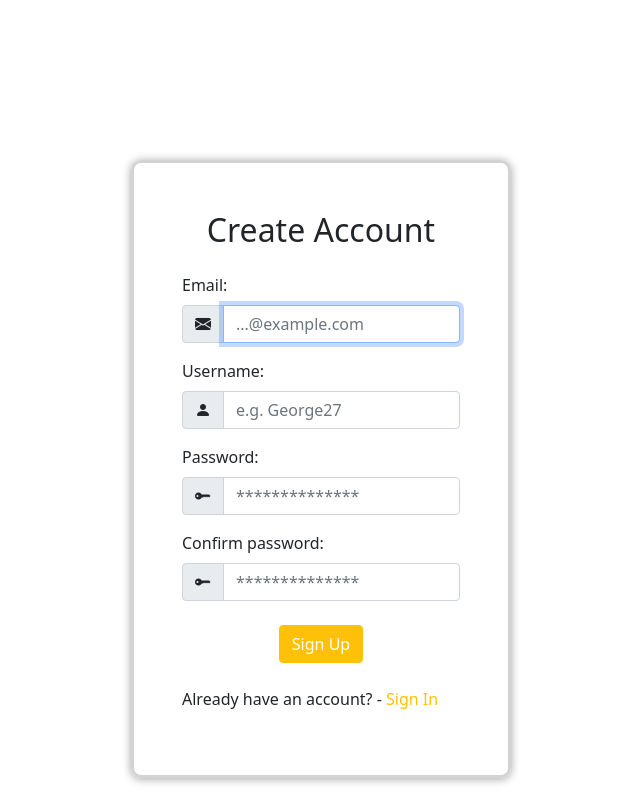
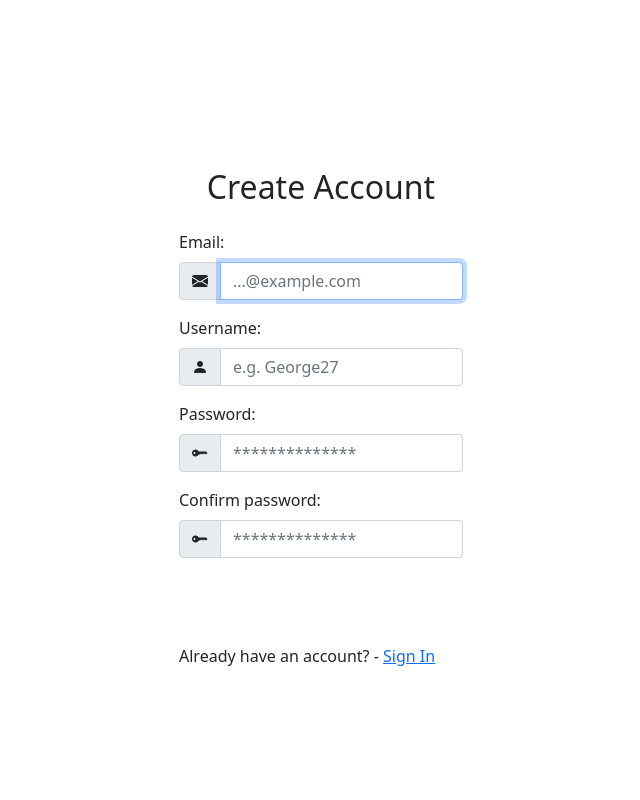
Before and after one commit to a-shiro/NFT-Themed-Marketplace, a Django app: page /accounts/register/ in a window 1280 px wide. Shown: the whole page, without its empty margins (319-959 px from the left). Run offline with Django 4.2, Linux system fonts and the light colour scheme.

Commit message:
Adjusted Register/Login

```diff
--- a/DesertTraders/users/views.py
+++ b/DesertTraders/users/views.py
@@ -7,7 +7,7 @@
 
 
 class UserRegistrationView(generic_views.CreateView):
-    template_name = 'users/register.html'
+    template_name = 'users/user_auth/register.html'
     form_class = CustomUserRegisterForm
     success_url = reverse_lazy('home')
 
@@ -19,7 +19,7 @@
 
 
 class UserLoginView(auth_views.LoginView):
-    template_name = 'users/login.html'
+    template_name = 'users/user_auth/login.html'
     form_class = CustomUserLoginForm
 
     def get_success_url(self):
--- a/DesertTraders/web_generic_features/models.py
+++ b/DesertTraders/web_generic_features/models.py
@@ -92,8 +92,6 @@
 
     username = models.CharField(
         max_length=USERNAME_MAX_LEN,
-        blank=True,
-        null=True,
     )
 
     profile_image = models.ImageField(
--- /dev/null
+++ b/templates/users/base.html
@@ -0,0 +1,33 @@
+{% load static %}
+<!doctype html>
+<html lang="en">
+<head>
+    <meta charset="utf-8">
+    <meta name="viewport" content="width=device-width, initial-scale=1">
+    <title>DesertTraders, an oasis for NFTs</title>
+
+    <link rel="icon" href="{% static 'images/Single-Pyramid-Logo.png' %}"/>
+
+    <link href="https://cdn.jsdelivr.net/npm/bootstrap@5.1.3/dist/css/bootstrap.min.css" rel="stylesheet"
+          integrity="sha384-1BmE4kWBq78iYhFldvKuhfTAU6auU8tT94WrHftjDbrCEXSU1oBoqyl2QvZ6jIW3" crossorigin="anonymous">
+    <link rel="stylesheet" href="https://cdn.jsdelivr.net/npm/bootstrap-icons@1.8.1/font/bootstrap-icons.css">
+
+    <link rel="stylesheet" href="{% static 'css/main.css' %}">
+
+    <style>
+        section {
+            margin-top: 120px;
+        }
+    </style>
+</head>
+
+<body>
+
+{% block content %}
+{% endblock %}
+
+<script src="https://cdn.jsdelivr.net/npm/bootstrap@5.1.3/dist/js/bootstrap.bundle.min.js"
+        integrity="sha384-ka7Sk0Gln4gmtz2MlQnikT1wXgYsOg+OMhuP+IlRH9sENBO0LRn5q+8nbTov4+1p"
+        crossorigin="anonymous"></script>
+</body>
+</html>
--- a/templates/users/register.html
+++ /dev/null
@@ -1,91 +0,0 @@
-{% load static %}
-<!doctype html>
-<html lang="en">
-<head>
-    <meta charset="utf-8">
-    <meta name="viewport" content="width=device-width, initial-scale=1">
-    <title>DesertTraders, an oasis for NFTs</title>
-    <link rel="icon" href="{% static 'images/Single-Pyramid-Logo.png' %}"/>
-
-    <link href="https://cdn.jsdelivr.net/npm/bootstrap@5.1.3/dist/css/bootstrap.min.css" rel="stylesheet"
-          integrity="sha384-1BmE4kWBq78iYhFldvKuhfTAU6auU8tT94WrHftjDbrCEXSU1oBoqyl2QvZ6jIW3" crossorigin="anonymous">
-    <link rel="stylesheet" href="https://cdn.jsdelivr.net/npm/bootstrap-icons@1.8.1/font/bootstrap-icons.css">
-
-    <style>
-        body {
-            margin-top: 160px;
-        }
-
-        .customborder {
-            border-width: 3px;
-            border-radius: 10px;
-            border-style: solid;
-            border-color: lightgrey;
-            box-shadow: 0 1px 10px #a3a3a3;
-        }
-    </style>
-
-</head>
-
-<body>
-<div class="container">
-    <div class="row justify-content-center">
-        <div class="col-10 col-sm-9 col-md-7 col-lg-5 col-xl-4 customborder py-4 p-sm-5">
-            <div class="text-center mb-3 mb-sm-4">
-                <h2>Create Account</h2>
-            </div>
-            <form method="post" action="{% url 'register' %}">
-                {% csrf_token %}
-                <div>
-                    <label for="email" class="form-label">Email:</label>
-                    <div class="input-group">
-                        <span class="input-group-text">
-                            <i class="bi bi-envelope-fill"></i>
-                        </span>
-                        {{ form.email }}
-                    </div>
-                </div>
-                <div class="mt-3">
-                    <label for="username" class="form-label">Username:</label>
-                    <div class="input-group">
-                        <span class="input-group-text">
-                            <i class="bi bi-person-fill"></i>
-                        </span>
-                        {{ form.username }}
-                    </div>
-                </div>
-                <div class="mt-3">
-                    <label for="password" class="form-label">Password:</label>
-                    <div class="input-group">
-                        <span class="input-group-text">
-                           <i class="bi bi-key-fill"></i>
-                        </span>
-                        {{ form.password1 }}
-                    </div>
-                </div>
-                <div class="mt-3">
-                    <label for="confirmpassword" class="form-label">Confirm password:</label>
-                    <div class="input-group">
-                        <span class="input-group-text">
-                           <i class="bi bi-key-fill"></i>
-                        </span>
-                        {{ form.password2 }}
-                    </div>
-                </div>
-                <div class="my-4 text-center">
-                    <button class="btn btn-warning text-white" type="submit">Sign Up</button>
-                </div>
-            </form>
-            <p class="text-center text-md-start">
-                Already have an account? -
-                <a class="text-decoration-none text-warning" href="{% url 'login' %}">Sign In</a>
-            </p>
-        </div>
-    </div>
-</div>
-
-<script src="https://cdn.jsdelivr.net/npm/bootstrap@5.1.3/dist/js/bootstrap.bundle.min.js"
-        integrity="sha384-ka7Sk0Gln4gmtz2MlQnikT1wXgYsOg+OMhuP+IlRH9sENBO0LRn5q+8nbTov4+1p"
-        crossorigin="anonymous"></script>
-</body>
-</html>
--- /dev/null
+++ b/templates/users/user_auth/register.html
@@ -0,0 +1,62 @@
+{% extends 'users/base.html' %}
+{% load static %}
+
+{% block content %}
+    <section>
+        <div class="container">
+            <div class="row justify-content-center">
+                <div class="col-10 col-sm-9 col-md-7 col-lg-5 col-xl-4 py-4 p-sm-5 custom-form-box">
+                    <div class="text-center mb-3 mb-sm-4">
+                        <h2>Create Account</h2>
+                    </div>
+                    <form method="post" action="{% url 'register' %}">
+                        {% csrf_token %}
+                        <div>
+                            <label for="email" class="form-label">Email:</label>
+                            <div class="input-group">
+                        <span class="input-group-text">
+                            <i class="bi bi-envelope-fill"></i>
+                        </span>
+                                {{ form.email }}
+                            </div>
+                        </div>
+                        <div class="mt-3">
+                            <label for="username" class="form-label">Username:</label>
+                            <div class="input-group">
+                        <span class="input-group-text">
+                            <i class="bi bi-person-fill"></i>
+                        </span>
+                                {{ form.username }}
+                            </div>
+                        </div>
+                        <div class="mt-3">
+                            <label for="password" class="form-label">Password:</label>
+                            <div class="input-group">
+                        <span class="input-group-text">
+                           <i class="bi bi-key-fill"></i>
+                        </span>
+                                {{ form.password1 }}
+                            </div>
+                        </div>
+                        <div class="mt-3">
+                            <label for="confirmpassword" class="form-label">Confirm password:</label>
+                            <div class="input-group">
+                        <span class="input-group-text">
+                           <i class="bi bi-key-fill"></i>
+                        </span>
+                                {{ form.password2 }}
+                            </div>
+                        </div>
+                        <div class="my-4 text-center">
+                            <button class="btn text-white custom-btn-desert" type="submit">Sign Up</button>
+                        </div>
+                    </form>
+                    <p class="text-center text-md-start">
+                        Already have an account? -
+                        <a class="custom-link-desert" href="{% url 'login' %}">Sign In</a>
+                    </p>
+                </div>
+            </div>
+        </div>
+    </section>
+{% endblock %}
--- a/templates/web_generic_features/main/privacy_policy.html
+++ b/templates/web_generic_features/main/privacy_policy.html
@@ -1,4 +1,4 @@
-{% extends 'web_generic_features/base/base.html' %}
+{% extends 'web_generic_features/base.html' %}
 
 {% block content %}
     <p>
--- a/templates/web_generic_features/main/terms_of_service.html
+++ b/templates/web_generic_features/main/terms_of_service.html
@@ -1,4 +1,4 @@
-{% extends 'web_generic_features/base/base.html' %}
+{% extends 'web_generic_features/base.html' %}
 
 {% block content %}
     <p>Lorem ipsum dolor sit amet, consectetur adipisicing elit. Asperiores, aspernatur blanditiis consequuntur corporis
--- a/templates/web_generic_features/marketplace/collection_details.html
+++ b/templates/web_generic_features/marketplace/collection_details.html
@@ -1,4 +1,4 @@
-{% extends 'web_generic_features/base/base.html' %}
+{% extends 'web_generic_features/base.html' %}
 {% load static %}
 
 {% block content %}
--- a/templates/web_generic_features/marketplace/marketplace.html
+++ b/templates/web_generic_features/marketplace/marketplace.html
@@ -1,4 +1,4 @@
-{% extends 'web_generic_features/base/base.html' %}
+{% extends 'web_generic_features/base.html' %}
 {% load static %}
 
 {% block content %}
--- a/templates/web_generic_features/profile/personal_profile/create_collection.html
+++ b/templates/web_generic_features/profile/personal_profile/create_collection.html
@@ -1,4 +1,4 @@
-{% extends 'web_generic_features/base/base.html' %}
+{% extends 'web_generic_features/base.html' %}
 
 {% block content %}
     <div class="container">
--- a/templates/web_generic_features/profile/personal_profile/create_nft.html
+++ b/templates/web_generic_features/profile/personal_profile/create_nft.html
@@ -1,4 +1,4 @@
-{% extends 'web_generic_features/base/base.html' %}
+{% extends 'web_generic_features/base.html' %}
 
 {% block content %}
     <div class="container">
--- a/templates/web_generic_features/profile/personal_profile/edit_profile.html
+++ b/templates/web_generic_features/profile/personal_profile/edit_profile.html
@@ -1,4 +1,4 @@
-{% extends 'web_generic_features/base/base.html' %}
+{% extends 'web_generic_features/base.html' %}
 {% load static %}
 
 
--- a/templates/web_generic_features/profile/personal_profile/personal_profile_details.html
+++ b/templates/web_generic_features/profile/personal_profile/personal_profile_details.html
@@ -1,4 +1,4 @@
-{% extends 'web_generic_features/base/base.html' %}
+{% extends 'web_generic_features/base.html' %}
 {% load static %}
 
 {% block content %}
--- a/templates/web_generic_features/profile/public_profile/public_profile_details.html
+++ b/templates/web_generic_features/profile/public_profile/public_profile_details.html
@@ -1,4 +1,4 @@
-{% extends 'web_generic_features/base/base.html' %}
+{% extends 'web_generic_features/base.html' %}
 {% load static %}
 
 {% block content %}
```
Also changed, not shown: templates/users/login.html (deleted, +0 -73 lines), templates/users/user_auth/login.html (added, +44 -0 lines), DesertTraders/web_generic_features/migrations/0007_alter_profile_username.py (added), templates/web_generic_features/base.html (renamed from templates/web_generic_features/base/base.html).
